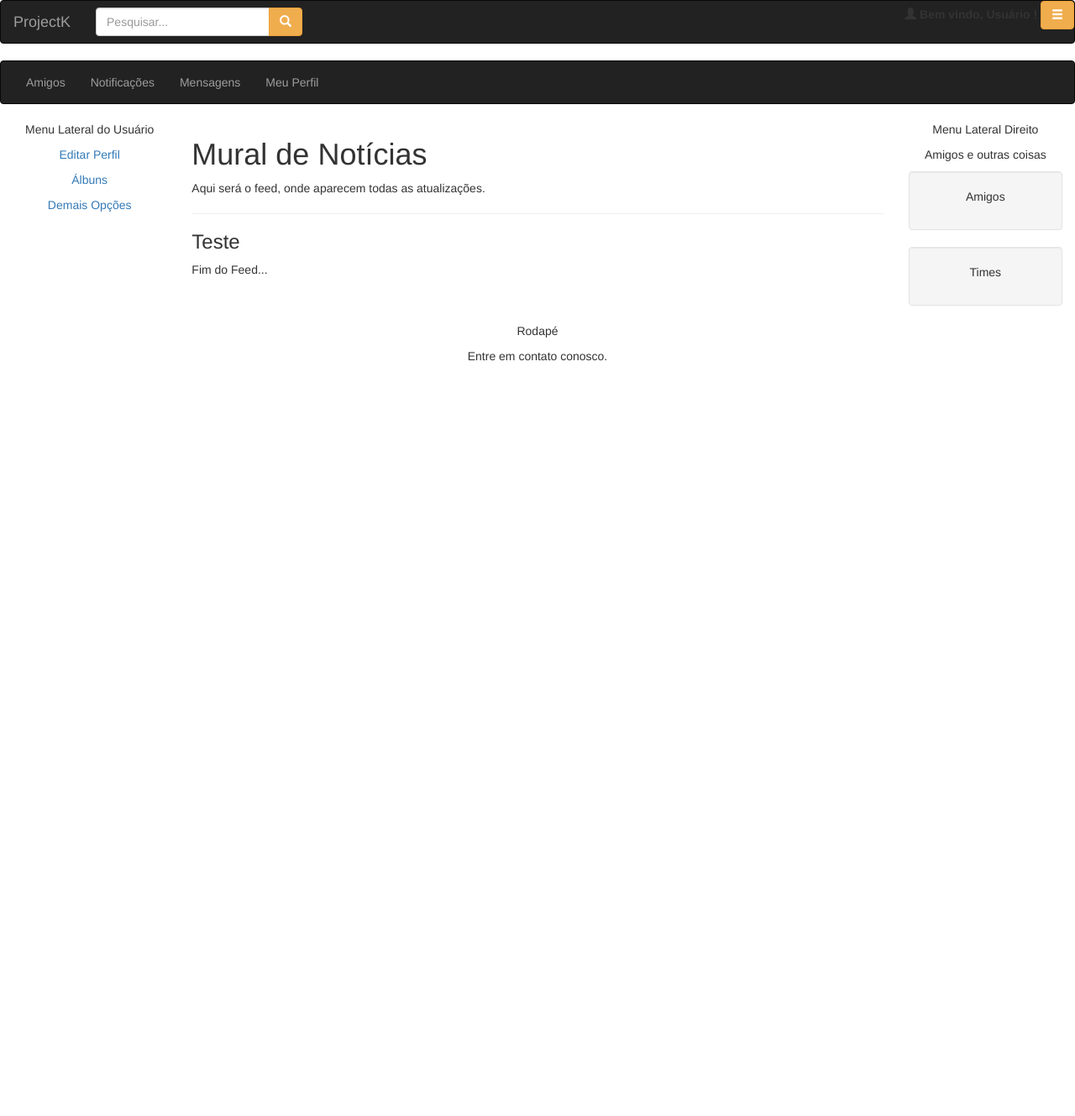
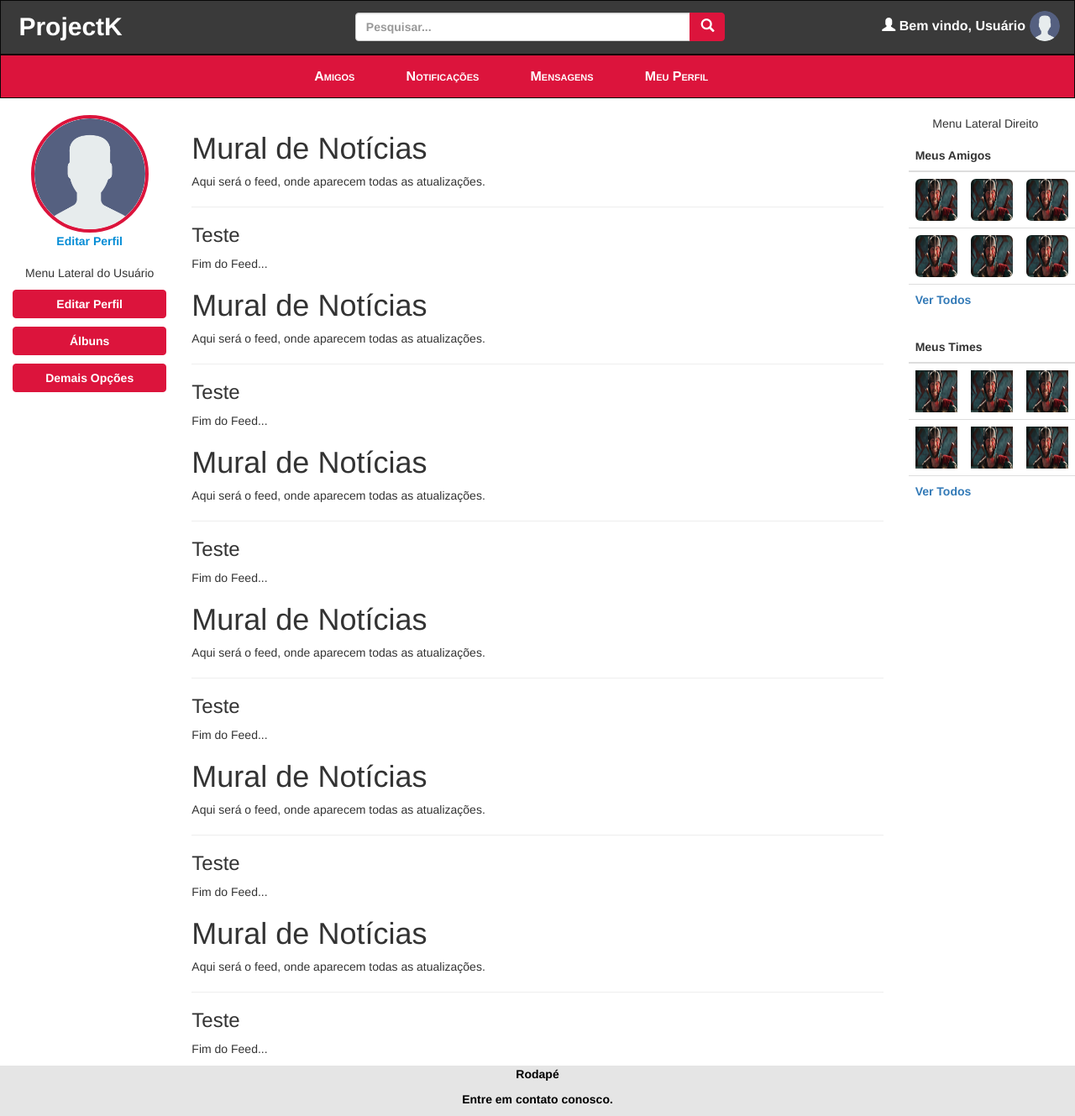
Before and after one commit to iranJR/ProjectK, a PHP site: page /view/paginaInicial.view.php in a window 1280 px wide. Shown: the whole page at 84% size. Before the commit the page ends 430 px from the top, so only its background shows below. Run offline with PHP 8.4, Linux system fonts and the light colour scheme.

Commit message:
Melhorias na criação da página inicial.

```diff
--- a/css/estilo.css
+++ b/css/estilo.css
@@ -0,0 +1,143 @@
+/* ### Template da Página Inicial ### */
+
+/* Início do Cabeçalho Principal */
+
+#cabecalho {
+    margin-bottom: 0;
+    border-radius: 0;
+    background-color: #3A3A3A;
+    padding: 0.5%;
+}
+
+#logoProjectK {
+    color: white;
+    font-weight: bold;
+    font-size: 30px;
+}
+
+#formPesquisar {
+    margin-left: 20%;
+    font-weight: bold;
+}
+
+#divInputPesquisar {
+    width: 180%;
+}
+
+#BotaoPesquisar {
+    background-color: crimson;
+    border-color: crimson;
+}
+
+#BotaoPesquisar:hover {
+    opacity: 0.9;
+}
+
+#BotaoPesquisar i{
+    font-size: 16px;
+}
+
+#divUsuarioCabecalho {
+    color: white;
+    font-weight: bold;
+    font-size: 16px;
+    margin-top: 1%;
+    width: 18%;
+}
+
+#divFotoMenuUsuario {
+    margin-top: -3%;
+    margin-right: 5%;
+}
+
+#divFotoMenuUsuario img{
+    width: 36px;
+    height: 36px;
+}
+
+#divFotoMenuUsuario img:hover {
+    opacity: 0.9;
+    cursor: pointer;
+}
+
+/* Fim do Cabeçalho Principal */
+
+/* Início do Menu Horizontal de Opções*/
+
+#MenuHorizontal {
+    background-color: crimson;
+    border-radius: 0;
+}
+
+#ulMenuHorizontal {
+    width: 50%;
+    margin-left: 25%;
+}
+
+#ulMenuHorizontal li {
+    margin-left: 5%;
+}
+
+#ulMenuHorizontal li a {
+    color: white;
+    font-weight: bold;
+    font-variant: small-caps;
+    font-size: 16px;
+}
+
+#ulMenuHorizontal li a:hover {
+    color: #E5E5E5;
+}
+
+/* Fim do Menu Horizontal de Opções*/
+
+/* Início do Menu Lateral Esquerdo - Opções do Usuário */
+
+#divMenuLateralUsuario {
+    margin-bottom: 10%;
+}
+
+#divMenuLateralUsuario a{
+     color: #068DD6;
+     font-weight: bold;
+ }
+
+#divMenuLateralUsuario a:hover{
+    cursor: pointer;
+}
+
+#imgFotoPerfilUsuario {
+    width: 140px;
+    height: 140px;
+    border: crimson solid 4px;
+}
+
+#BotaoMenuLateral {
+    background-color: crimson;
+    border-color: crimson;
+    font-weight: bold;
+    font-size: 14px;
+    width: 100%;
+}
+
+#BotaoMenuLateral:hover {
+    opacity: 0.8;
+}
+
+/* Fim do Menu Lateral Esquerdo - Opções do Usuário */
+
+/* Início do Menu Lateral Direito - Menu de Amigos */
+
+
+
+/* Início do Menu Lateral Direito - Menu de Amigos */
+
+/* Início do Rodapé */
+
+#divRodape {
+    background-color: #E5E5E5;
+    font-weight: bold;
+    color: black;
+}
+
+/* Fim do Rodapé */
--- a/view/paginaInicial.view.php
+++ b/view/paginaInicial.view.php
@@ -25,12 +25,14 @@
 <!--Cabeçalho do site-->
 <nav id='cabecalho' class='navbar navbar-inverse'>
     <div class='container-fluid'>
+
         <div class='navbar-header'>
-            <a class='navbar-brand' href='../view/paginaInicial.view.php'>ProjectK</a>
+            <a id="logoProjectK" class='navbar-brand' href='../view/paginaInicial.view.php'>ProjectK</a>
         </div>
-        <form class='navbar-form navbar-left' method='post' action='#'>
-            <div class='input-group'>
-                <input id='Pesquisar' name='busca' type='text' class='form-control' placeholder='Pesquisar...'>
+
+        <form id='formPesquisar' class='navbar-form navbar-left' method='post' action='#'>
+            <div id='divInputPesquisar' class='input-group'>
+                <input id='inputPesquisar' name='busca' type='text' class='form-control' placeholder='Pesquisar...'>
                 <div class='input-group-btn'>
                     <button id='BotaoPesquisar' class='btn btn-warning' type='submit'>
                         <i class='glyphicon glyphicon-search'></i>
@@ -38,24 +40,29 @@
                 </div>
             </div>
         </form>
-        <div id='Usuario' class='dropdown nav nav-bar navbar-right'>
+
+        <div id='divUsuarioCabecalho' class='nav nav-bar navbar-right'>
             <span class='glyphicon glyphicon-user'></span>
-            <label>Bem vindo, Usuário !</label>
-            <button class='btn btn-warning dropdown-toggle' type='button' data-toggle='dropdown'><span
-                        class='glyphicon glyphicon-menu-hamburger'></span></button>
-            <ul class='dropdown-menu'>
-                <li><a href='#'>Meu Perfil</a></li>
-                <li><a href='#'>Configurações</a></li>
-                <li><a href='#'>Sair</a></li>
-            </ul>
+            <label>Bem vindo, Usuário</label>
+            <div id='divFotoMenuUsuario' class='dropdown nav nav-bar navbar-right'>
+                <img class='dropdown-toggle img-circle' data-toggle='dropdown' src='../imagens/perfil.png'
+                     alt="Foto Perfil"/>
+                <ul class='dropdown-menu'>
+                    <li><a href='#'>Meu Perfil</a></li>
+                    <li><a href='#'>Configurações</a></li>
+                    <li><a href='#'>Sair</a></li>
+                </ul>
+            </div>
         </div>
+
+    </div>
 </nav>
 <!--Fim do Cabeçalho do site -->
 
-<!--Menu de Ações -->
-<nav id='Menu' class='navbar navbar-inverse'>
+<!--Menu Horizontal de Ações -->
+<nav id='MenuHorizontal' class='navbar navbar-inverse'>
     <div class='container-fluid'>
-        <ul class='nav navbar-nav '>
+        <ul id="ulMenuHorizontal" class='nav navbar-nav'>
             <li><a href='#'>Amigos</a></li>
             <li><a href='#'>Notificações</a></li>
             <li><a href='#'>Mensagens</a></li>
@@ -63,7 +70,7 @@
         </ul>
     </div>
 </nav>
-<!-- Fim do Menu de Ações -->
+<!-- Fim do Menu Horizontal de Ações -->
 
 <!-- Inicio da Div Geral da Página -->
 <div class="container-fluid text-center">
@@ -72,15 +79,44 @@
 
         <!-- Início do Menu Lateral do Usuário -->
         <div class="col-sm-2 sidenav">
+            <div id="divMenuLateralUsuario" class="container-fluid bg-1 text-center ">
+                <img id="imgFotoPerfilUsuario" src="../imagens/perfil.png" class="img-circle" alt="Foto Perfil"/>
+                <a>Editar Perfil</a>
+            </div>
             <p>Menu Lateral do Usuário</p>
-            <p><a href="#">Editar Perfil</a></p>
-            <p><a href="#">Álbuns</a></p>
-            <p><a href="#">Demais Opções</a></p>
+            <p><a id="BotaoMenuLateral" class="btn btn-info" href="#">Editar Perfil</a></p>
+            <p><a id="BotaoMenuLateral" class="btn btn-info" href="#">Álbuns</a></p>
+            <p><a id="BotaoMenuLateral" class="btn btn-info" href="#">Demais Opções</a></p>
         </div>
         <!-- Início do Menu Lateral do Usuário -->
 
         <!-- Início da Div Central da Página, Mural de Notícias -->
         <div class="col-sm-8 text-left">
+            <h1>Mural de Notícias</h1>
+            <p>Aqui será o feed, onde aparecem todas as atualizações.</p>
+            <hr>
+            <h3>Teste</h3>
+            <p>Fim do Feed...</p>
+            <h1>Mural de Notícias</h1>
+            <p>Aqui será o feed, onde aparecem todas as atualizações.</p>
+            <hr>
+            <h3>Teste</h3>
+            <p>Fim do Feed...</p>
+            <h1>Mural de Notícias</h1>
+            <p>Aqui será o feed, onde aparecem todas as atualizações.</p>
+            <hr>
+            <h3>Teste</h3>
+            <p>Fim do Feed...</p>
+            <h1>Mural de Notícias</h1>
+            <p>Aqui será o feed, onde aparecem todas as atualizações.</p>
+            <hr>
+            <h3>Teste</h3>
+            <p>Fim do Feed...</p>
+            <h1>Mural de Notícias</h1>
+            <p>Aqui será o feed, onde aparecem todas as atualizações.</p>
+            <hr>
+            <h3>Teste</h3>
+            <p>Fim do Feed...</p>
             <h1>Mural de Notícias</h1>
             <p>Aqui será o feed, onde aparecem todas as atualizações.</p>
             <hr>
@@ -92,13 +128,51 @@
         <!-- Início do Menu Lateral Direito, Menu de Amigos -->
         <div class="col-sm-2 sidenav">
             <p>Menu Lateral Direito</p>
-            <p>Amigos e outras coisas</p>
-            <div class="well">
-                <p>Amigos</p>
-            </div>
-            <div class="well">
-                <p>Times</p>
-            </div>
+            <table class="table">
+                <thead>
+                <tr>
+                    <th scope="col" colspan="3">Meus Amigos</th>
+                </tr>
+                </thead>
+                <tbody>
+                <tr>
+                    <td><img src="../imagens/thor.jpg" width="50px" height="50px" class="img-rounded"></td>
+                    <td><img src="../imagens/thor.jpg" width="50px" height="50px" class="img-rounded"></td>
+                    <td><img src="../imagens/thor.jpg" width="50px" height="50px" class="img-rounded"></td>
+                </tr>
+                <tr>
+                    <td><img src="../imagens/thor.jpg" width="50px" height="50px" class="img-rounded"></td>
+                    <td><img src="../imagens/thor.jpg" width="50px" height="50px" class="img-rounded"></td>
+                    <td><img src="../imagens/thor.jpg" width="50px" height="50px" class="img-rounded"></td>
+                </tr>
+                <tr>
+                    <th scope="col" colspan="3"><a>Ver Todos</a></th>
+                </tr>
+                </tbody>
+            </table>
+
+            <table class="table">
+                <thead>
+                <tr>
+                    <th scope="col" colspan="3">Meus Times</th>
+                </tr>
+                </thead>
+                <tbody>
+                <tr>
+                    <td><img src="../imagens/thor.jpg" width="50px" height="50px"></td>
+                    <td><img src="../imagens/thor.jpg" width="50px" height="50px"></td>
+                    <td><img src="../imagens/thor.jpg" width="50px" height="50px"></td>
+                </tr>
+                <tr>
+                    <td><img src="../imagens/thor.jpg" width="50px" height="50px"></td>
+                    <td><img src="../imagens/thor.jpg" width="50px" height="50px"></td>
+                    <td><img src="../imagens/thor.jpg" width="50px" height="50px"></td>
+                </tr>
+                <tr>
+                    <th scope="col" colspan="3"><a>Ver Todos</a></th>
+                </tr>
+                </tbody>
+            </table>
         </div>
         <!-- Fim do Menu Lateral Direito, Menu de Amigos -->
 
@@ -108,7 +182,7 @@
 <!-- Fim da Div Geral da Página -->
 
 <!-- Inicio do Rodapé -->
-<footer class="container-fluid text-center">
+<footer id="divRodape" class="container-fluid text-center">
     <p>Rodapé</p>
     <p>Entre em contato conosco.</p>
 </footer>
```
Also changed, not shown: imagens/perfil.png (added), imagens/thor.jpg (added).
